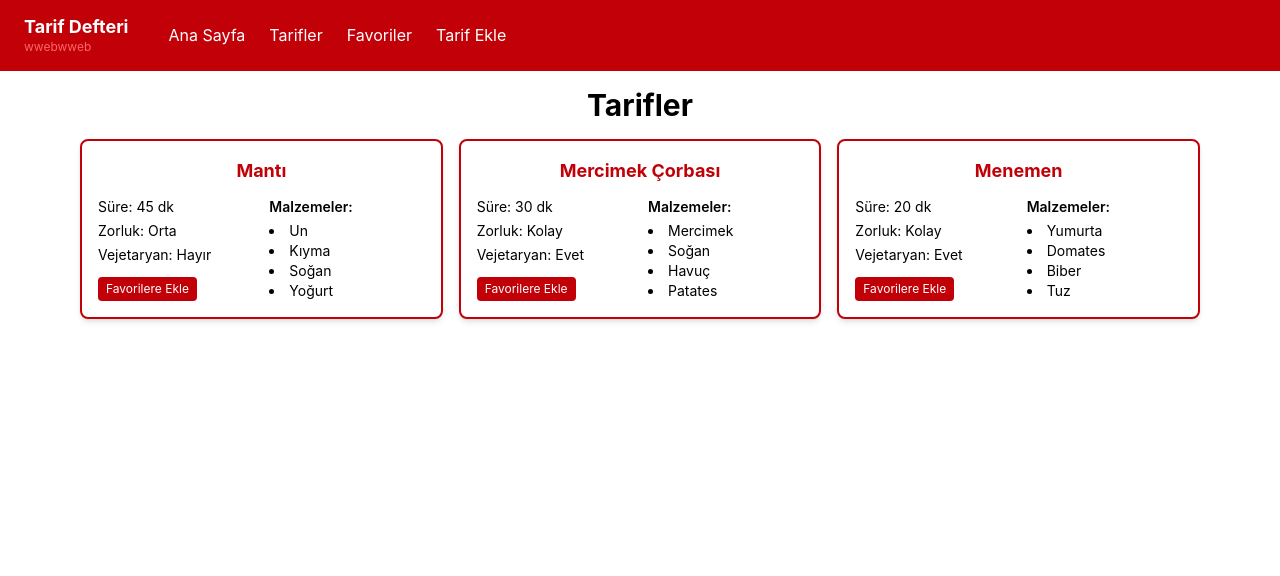
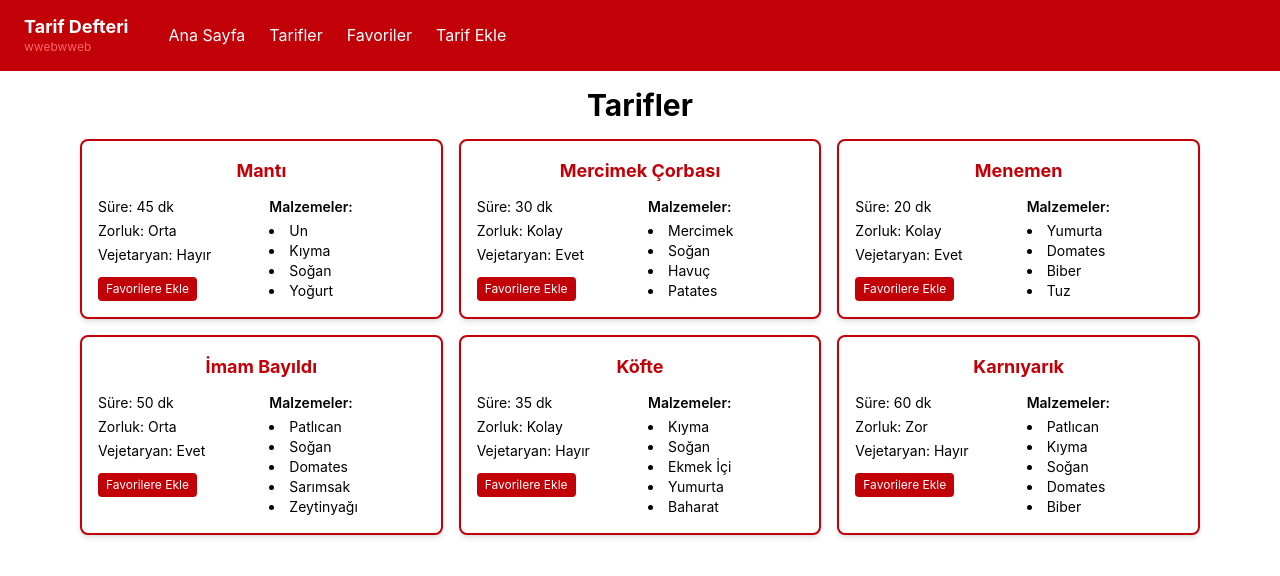
Before and after one commit to immyuny930-tech/KuzemReact-FinalProje-wwebwweb, a React (Vite) app: page /tarifler in a window 1280 px wide. Shown: the top 576 px of the page. Built offline with nearby package versions, Linux system fonts and the light colour scheme.

Commit message:
Proje tamamlandi ve Tarif verilerine 3 yeni tarif eklendi

```diff
--- a/package.json
+++ b/package.json
@@ -13,6 +13,7 @@
     "@tailwindcss/vite": "^4.3.3",
     "react": "^19.2.8",
     "react-dom": "^19.2.8",
+    "react-router-dom": "^7.18.2",
     "tailwindcss": "^4.3.3"
   },
   "devDependencies": {
--- a/public/tarifler.json
+++ b/public/tarifler.json
@@ -22,5 +22,29 @@
     "zorluk": "Kolay",
     "vejetaryan": true,
     "malzemeler": ["Yumurta", "Domates", "Biber", "Tuz"]
+  },
+  {
+    "id": 4,
+    "yemekAdi": "İmam Bayıldı",
+    "pisirmeSuresi": 50,
+    "zorluk": "Orta",
+    "vejetaryan": true,
+    "malzemeler": ["Patlıcan", "Soğan", "Domates", "Sarımsak", "Zeytinyağı"]
+  },
+  {
+    "id": 5,
+    "yemekAdi": "Köfte",
+    "pisirmeSuresi": 35,
+    "zorluk": "Kolay",
+    "vejetaryan": false,
+    "malzemeler": ["Kıyma", "Soğan", "Ekmek İçi", "Yumurta", "Baharat"]
+  },
+  {
+    "id": 6,
+    "yemekAdi": "Karnıyarık",
+    "pisirmeSuresi": 60,
+    "zorluk": "Zor",
+    "vejetaryan": false,
+    "malzemeler": ["Patlıcan", "Kıyma", "Soğan", "Domates", "Biber"]
   }
 ]
--- a/src/sayfalar/TarifDetay.tsx
+++ b/src/sayfalar/TarifDetay.tsx
@@ -31,7 +31,7 @@ function TarifDetay() {
 
   return (
     <div>
-      <Link to="/tarifler" className="text-red-700 hover:underline">Geri</Link>
+      <Link to="/tarifler" className="text-red-700 hover:underline">&larr; Geri</Link>
       <TarifKarti tarif={tarif} />
     </div>
   );
```
Also changed, not shown: 1 other file (tests, documents, lock files or other folders).
